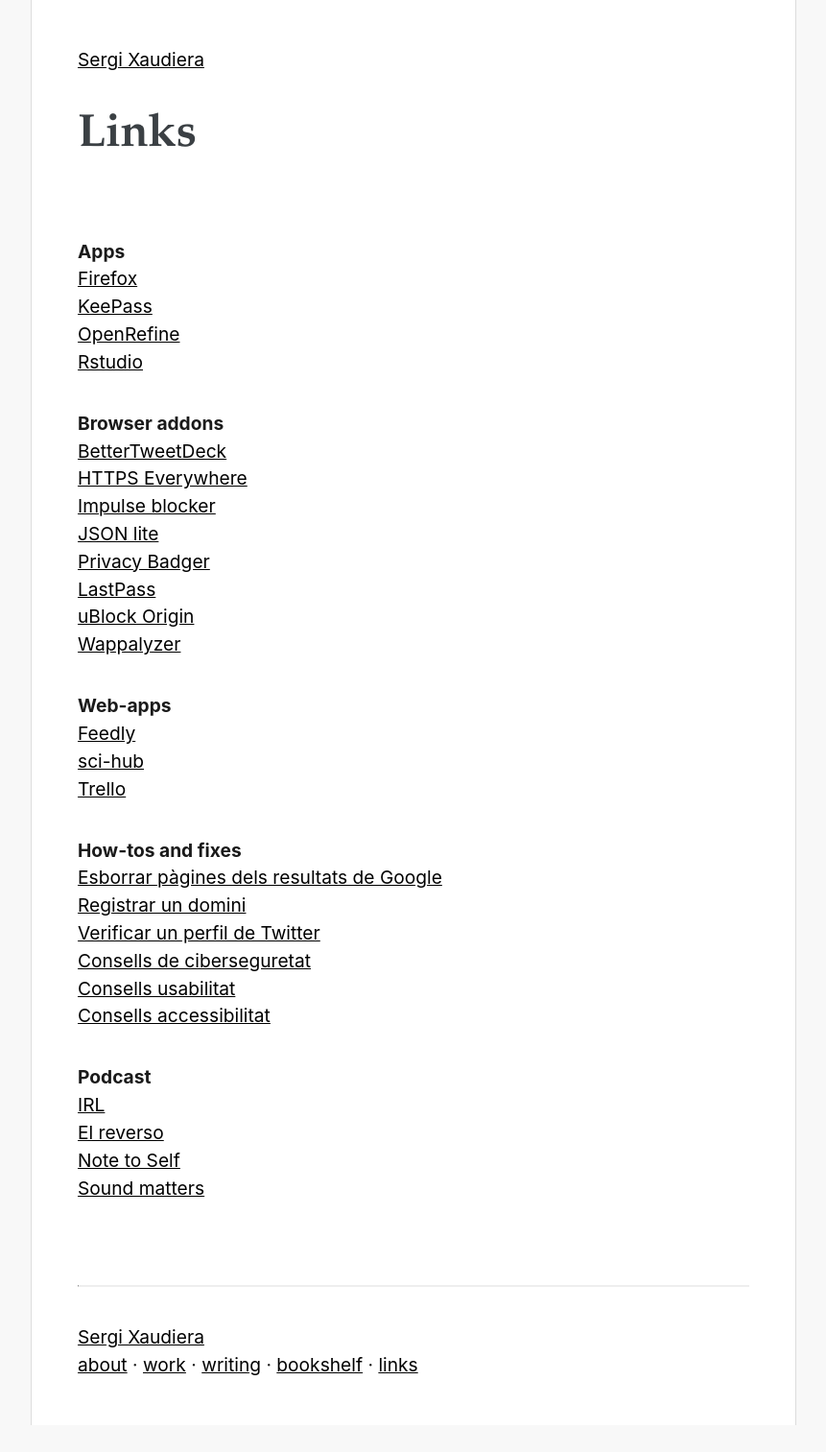
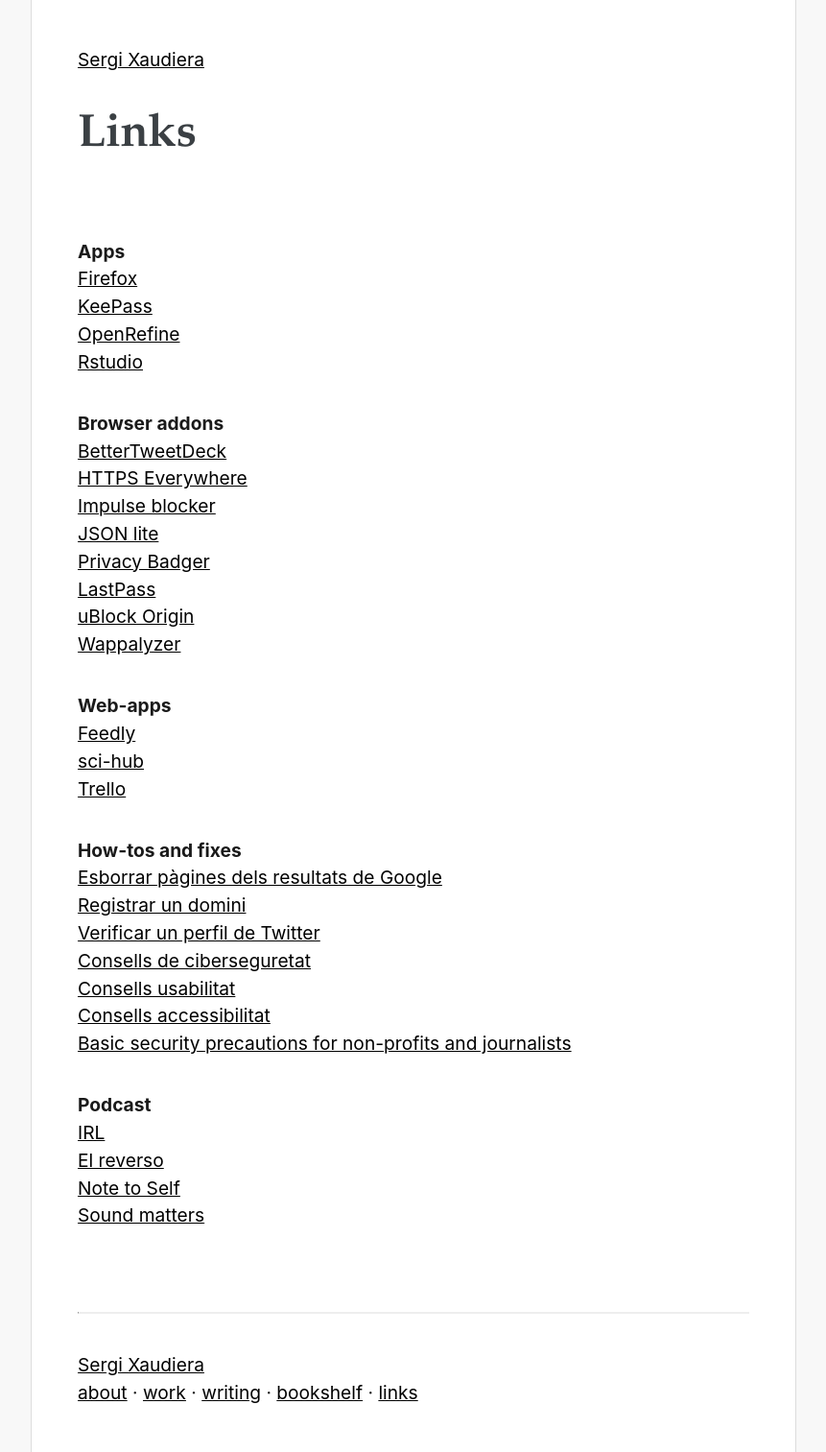
Before and after one commit to sergixaudiera/sergixaudiera.github.io, a Jekyll site: the page built from links.md, in a window 1280 px wide. Shown: the whole page at 96% size, without its empty margins (209-1070 px from the left). Built offline with Jekyll 4.4.1, drawn with Linux system fonts in a browser that asks for light colours; before the commit the page ends 1485 px from its top, so only the background shows below that.

Commit message:
new link

```diff
--- a/links.md
+++ b/links.md
@@ -33,6 +33,7 @@
 [Consells de ciberseguretat](https://www.belfercenter.org/cyberplaybook)
 [Consells usabilitat](https://goodui.org/)
 [Consells accessibilitat](https://github.com/UKHomeOffice/posters/tree/master/accessibility/dos-donts)
+[Basic security precautions for non-profits and journalists](https://techsolidarity.org/resources/basic_security.htm)
 
 **Podcast**
 [IRL](https://irlpodcast.org/)
```
